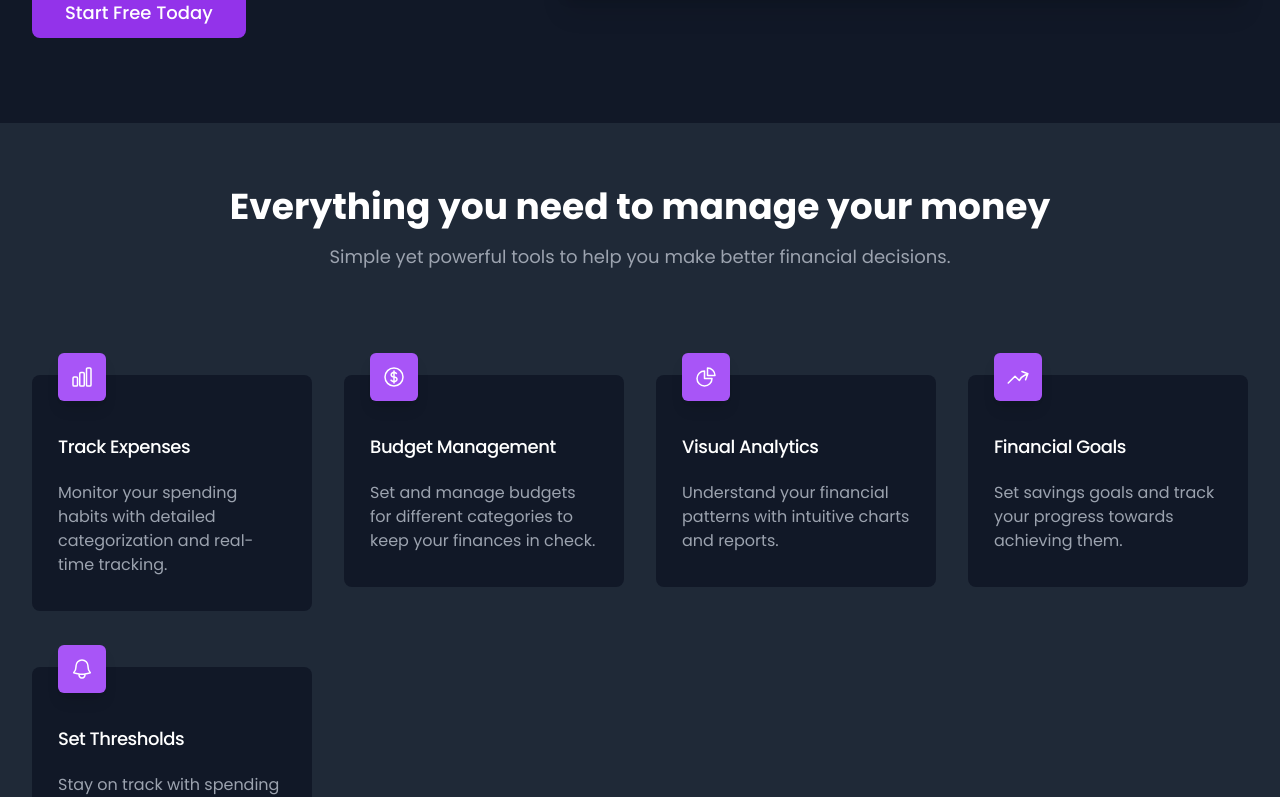
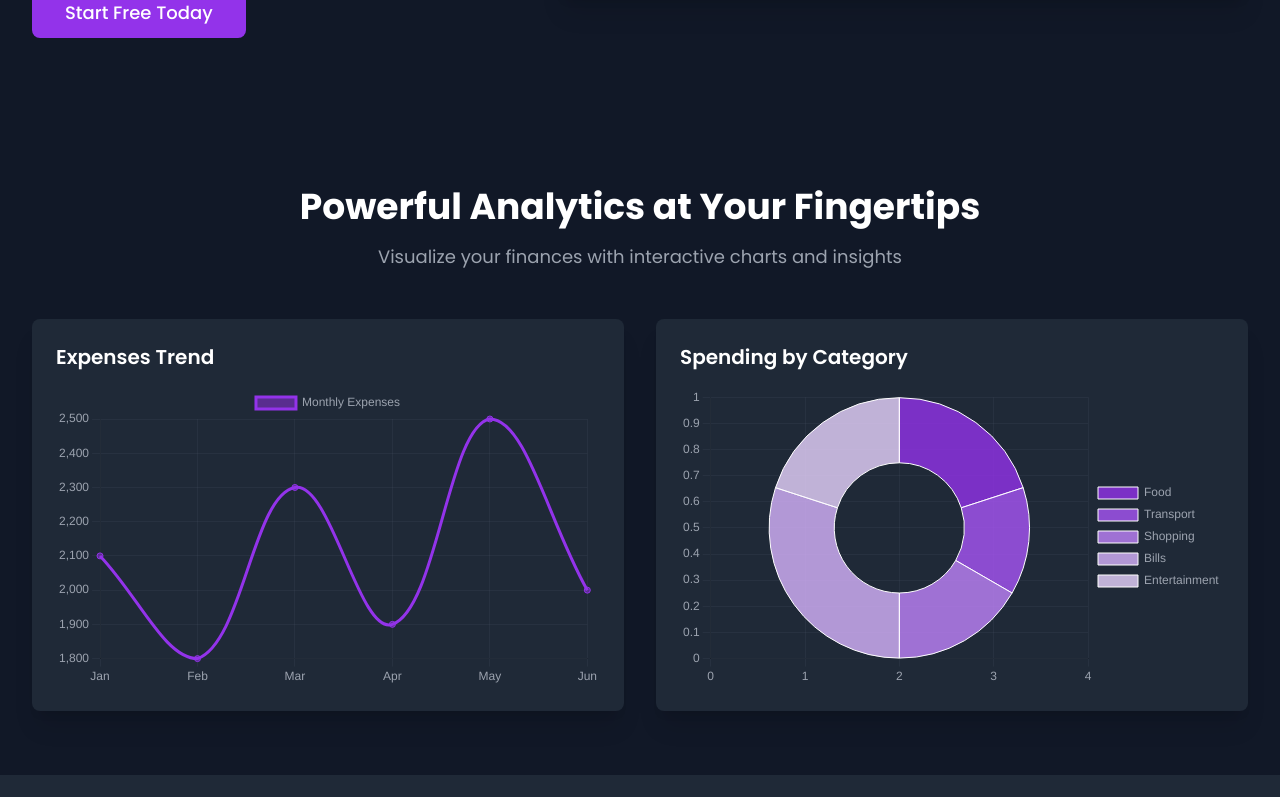
Before and after one commit to noturnachs/MoneyUP, a React (Create React App) app in the folder FRONT/: page / in a window 1280 px wide. Shown: the part 486-1283 px from the top of the page. Built offline with nearby package versions, Linux system fonts and the light colour scheme.

Commit message:
asdasdas

```diff
--- a/FRONT/src/pages/Analytics.jsx
+++ b/FRONT/src/pages/Analytics.jsx
@@ -1,19 +1,30 @@
 import { useState, useEffect } from "react";
 import {
-  ResponsiveContainer,
-  BarChart,
-  Bar,
-  XAxis,
-  YAxis,
-  CartesianGrid,
+  Chart as ChartJS,
+  CategoryScale,
+  LinearScale,
+  PointElement,
+  LineElement,
+  BarElement,
+  Title,
   Tooltip,
   Legend,
-  PieChart,
-  Pie,
-  Cell,
-  LineChart,
-  Line,
-} from "recharts";
+  ArcElement,
+} from "chart.js";
+import { Line, Bar, Doughnut } from "react-chartjs-2";
+
+// Register ChartJS components
+ChartJS.register(
+  CategoryScale,
+  LinearScale,
+  PointElement,
+  LineElement,
+  BarElement,
+  Title,
+  Tooltip,
+  Legend,
+  ArcElement
+);
 
 const Analytics = () => {
   const [timeframe, setTimeframe] = useState("monthly");
@@ -120,21 +131,106 @@ const Analytics = () => {
     }).format(value);
   };
 
-  // Custom tooltip for charts
-  const CustomTooltip = ({ active, payload, label }) => {
-    if (active && payload && payload.length) {
-      return (
-        <div className="bg-gray-800 p-4 border border-gray-700 rounded-lg">
-          <p className="text-gray-300">{label}</p>
-          {payload.map((entry, index) => (
-            <p key={index} style={{ color: entry.color }}>
-              {entry.name}: {formatCurrency(entry.value)}
-            </p>
-          ))}
-        </div>
-      );
-    }
-    return null;
+  // Add chart options
+  const chartOptions = {
+    responsive: true,
+    maintainAspectRatio: false,
+    plugins: {
+      legend: {
+        position: "top",
+        labels: {
+          color: "#9CA3AF",
+        },
+      },
+      tooltip: {
+        backgroundColor: "#1F2937",
+        titleColor: "#E5E7EB",
+        bodyColor: "#E5E7EB",
+        borderColor: "#374151",
+        borderWidth: 1,
+        padding: 12,
+        cornerRadius: 8,
+        callbacks: {
+          label: function (context) {
+            return `${context.dataset.label}: ${formatCurrency(context.raw)}`;
+          },
+        },
+      },
+    },
+    scales: {
+      y: {
+        ticks: {
+          color: "#9CA3AF",
+          callback: (value) => formatCurrency(value),
+        },
+        grid: {
+          color: "rgba(75, 85, 99, 0.2)",
+        },
+      },
+      x: {
+        ticks: {
+          color: "#9CA3AF",
+        },
+        grid: {
+          color: "rgba(75, 85, 99, 0.2)",
+        },
+      },
+    },
+  };
+
+  // Transform data for Chart.js
+  const barChartData = {
+    labels: incomeVsExpenses.map((item) => item.period),
+    datasets: [
+      {
+        label: "Income",
+        data: incomeVsExpenses.map((item) => item.income),
+        backgroundColor: "#10B981",
+        borderColor: "#10B981",
+        borderWidth: 1,
+      },
+      {
+        label: "Expenses",
+        data: incomeVsExpenses.map((item) => item.expenses),
+        backgroundColor: "#EF4444",
+        borderColor: "#EF4444",
+        borderWidth: 1,
+      },
+    ],
+  };
+
+  const doughnutData = {
+    labels: expensesByCategory.map((item) => item.category),
+    datasets: [
+      {
+        data: expensesByCategory.map((item) => item.amount),
+        backgroundColor: COLORS,
+        borderColor: "#1F2937",
+        borderWidth: 1,
+      },
+    ],
+  };
+
+  const lineChartData = {
+    labels: incomeVsExpenses.map((item) => item.period),
+    datasets: [
+      {
+        label: "Income",
+        data: incomeVsExpenses.map((item) => item.income),
+        borderColor: "#10B981",
+        backgroundColor: "rgba(16, 185, 129, 0.1)",
+        tension: 0.4,
+        fill: true,
+      },
+      {
+        label: "Expenses",
+        data: incomeVsExpenses.map((item) => item.expenses),
+        borderColor: "#EF4444",
+        backgroundColor: "rgba(239, 68, 68, 0.1)",
+        tension: 0.4,
+        fill: true,
+      },
+    ],
   };
 
   return (
@@ -194,25 +290,7 @@ const Analytics = () => {
             Income vs Expenses
           </h3>
           <div className="h-80">
-            <ResponsiveContainer width="100%" height="100%">
-              <BarChart data={incomeVsExpenses}>
-                <CartesianGrid strokeDasharray="3 3" stroke="#374151" />
-                <XAxis
-                  dataKey="period"
-                  stroke="#9CA3AF"
-                  tick={{ fill: "#9CA3AF" }}
-                />
-                <YAxis
-                  stroke="#9CA3AF"
-                  tick={{ fill: "#9CA3AF" }}
-                  tickFormatter={(value) => `₱${value.toLocaleString()}`}
-                />
-                <Tooltip content={<CustomTooltip />} />
-                <Legend />
-                <Bar dataKey="income" name="Income" fill="#10B981" />
-                <Bar dataKey="expenses" name="Expenses" fill="#EF4444" />
-              </BarChart>
-            </ResponsiveContainer>
+            <Bar data={barChartData} options={chartOptions} />
           </div>
         </div>
 
@@ -223,53 +301,19 @@ const Analytics = () => {
           </h3>
           <div className="h-80">
             {expensesByCategory.length > 0 ? (
-              <ResponsiveContainer width="100%" height="100%">
-                <PieChart>
-                  <Pie
-                    data={expensesByCategory}
-                    dataKey="amount"
-                    nameKey="category"
-                    cx="50%"
-                    cy="50%"
-                    innerRadius={0}
-                    outerRadius={90}
-                    label={({ name, percent }) => {
-                      if (percent < 0.03) return null; // Hide very small segments
-                      return `${name} ${(percent * 100).toFixed(0)}%`;
-                    }}
-                    labelLine={{
-                      strokeWidth: 1,
-                      stroke: "#6B7280",
-                      length: 10,
-                      angle: 45,
-                    }}
-                    labelStyle={{
-                      fill: "#9CA3AF", // text color
-                      fontSize: "12px",
-                      fontWeight: 500,
-                    }}
-                  >
-                    {expensesByCategory.map((entry, index) => (
-                      <Cell
-                        key={`cell-${index}`}
-                        fill={COLORS[index % COLORS.length]}
-                        strokeWidth={1}
-                        stroke="#1F2937" // dark border for contrast
-                      />
-                    ))}
-                  </Pie>
-                  <Tooltip
-                    formatter={(value) => formatCurrency(value)}
-                    contentStyle={{
-                      backgroundColor: "#1F2937",
-                      border: "1px solid #374151",
-                      borderRadius: "0.5rem",
-                      padding: "8px 12px",
-                      color: "#E5E7EB",
-                    }}
-                  />
-                </PieChart>
-              </ResponsiveContainer>
+              <Doughnut
+                data={doughnutData}
+                options={{
+                  ...chartOptions,
+                  plugins: {
+                    ...chartOptions.plugins,
+                    legend: {
+                      ...chartOptions.plugins.legend,
+                      position: "right",
+                    },
+                  },
+                }}
+              />
             ) : (
               <div className="h-full flex items-center justify-center">
                 <p className="text-gray-400 text-lg">No expenses found</p>
@@ -284,37 +328,7 @@ const Analytics = () => {
             Income & Expenses Trend
           </h3>
           <div className="h-80">
-            <ResponsiveContainer width="100%" height="100%">
-              <LineChart data={incomeVsExpenses}>
-                <CartesianGrid strokeDasharray="3 3" stroke="#374151" />
-                <XAxis
-                  dataKey="period"
-                  stroke="#9CA3AF"
-                  tick={{ fill: "#9CA3AF" }}
-                />
-                <YAxis
-                  stroke="#9CA3AF"
-                  tick={{ fill: "#9CA3AF" }}
-                  tickFormatter={(value) => `₱${value.toLocaleString()}`}
-                />
-                <Tooltip content={<CustomTooltip />} />
-                <Legend />
-                <Line
-                  type="monotone"
-                  dataKey="income"
-                  stroke="#10B981"
-                  strokeWidth={2}
-                  dot={{ fill: "#10B981" }}
-                />
-                <Line
-                  type="monotone"
-                  dataKey="expenses"
-                  stroke="#EF4444"
-                  strokeWidth={2}
-                  dot={{ fill: "#EF4444" }}
-                />
-              </LineChart>
-            </ResponsiveContainer>
+            <Line data={lineChartData} options={chartOptions} />
           </div>
         </div>
       </div>
--- a/FRONT/src/pages/Landing.jsx
+++ b/FRONT/src/pages/Landing.jsx
@@ -11,6 +11,32 @@ import { useState, useEffect, useRef } from "react";
 import { motion, useAnimation, useScroll, useInView } from "framer-motion";
 import Pricing from "./Pricing";
 import showcaseImage from "../components/images/showcase.png";
+import {
+  Chart as ChartJS,
+  CategoryScale,
+  LinearScale,
+  PointElement,
+  LineElement,
+  BarElement,
+  Title,
+  Tooltip,
+  Legend,
+  ArcElement,
+} from "chart.js";
+import { Line, Bar, Doughnut } from "react-chartjs-2";
+
+// Register ChartJS components
+ChartJS.register(
+  CategoryScale,
+  LinearScale,
+  PointElement,
+  LineElement,
+  BarElement,
+  Title,
+  Tooltip,
+  Legend,
+  ArcElement
+);
 
 const Landing = () => {
   const { user, logout } = useAuth();
@@ -146,6 +172,70 @@ const Landing = () => {
     }
   }, [ctaInView, ctaControls]);
 
+  // Add these chart configurations inside the Landing component
+  const chartData = {
+    expenses: {
+      labels: ["Jan", "Feb", "Mar", "Apr", "May", "Jun"],
+      datasets: [
+        {
+          label: "Monthly Expenses",
+          data: [2100, 1800, 2300, 1900, 2500, 2000],
+          borderColor: "rgb(147, 51, 234)",
+          backgroundColor: "rgba(147, 51, 234, 0.5)",
+          tension: 0.4,
+        },
+      ],
+    },
+    categories: {
+      labels: ["Food", "Transport", "Shopping", "Bills", "Entertainment"],
+      datasets: [
+        {
+          label: "Spending by Category",
+          data: [300, 200, 250, 450, 300],
+          backgroundColor: [
+            "rgba(147, 51, 234, 0.8)",
+            "rgba(168, 85, 247, 0.8)",
+            "rgba(192, 132, 252, 0.8)",
+            "rgba(216, 180, 254, 0.8)",
+            "rgba(233, 213, 255, 0.8)",
+          ],
+          borderWidth: 1,
+        },
+      ],
+    },
+  };
+
+  const chartOptions = {
+    responsive: true,
+    maintainAspectRatio: false,
+    plugins: {
+      legend: {
+        position: "top",
+        labels: {
+          color: "#9CA3AF",
+        },
+      },
+    },
+    scales: {
+      y: {
+        ticks: {
+          color: "#9CA3AF",
+        },
+        grid: {
+          color: "rgba(75, 85, 99, 0.2)",
+        },
+      },
+      x: {
+        ticks: {
+          color: "#9CA3AF",
+        },
+        grid: {
+          color: "rgba(75, 85, 99, 0.2)",
+        },
+      },
+    },
+  };
+
   return (
     <div className="bg-gray-900 min-h-screen">
       {/* Navigation */}
@@ -264,6 +354,65 @@ const Landing = () => {
                   {/* Optional Floating Elements */}
                   <div className="absolute inset-0 bg-gradient-to-tr from-purple-500/10 to-transparent pointer-events-none"></div>
                 </motion.div>
+              </div>
+            </motion.div>
+          </div>
+        </div>
+      </motion.div>
+
+      {/* Charts Section */}
+      <motion.div
+        initial="hidden"
+        animate={featuresControls}
+        variants={containerVariants}
+        className="bg-gray-900 py-16"
+      >
+        <div className="max-w-7xl mx-auto px-4 sm:px-6 lg:px-8">
+          <motion.div variants={itemVariants} className="text-center mb-12">
+            <h2 className="text-3xl font-extrabold text-white sm:text-4xl">
+              Powerful Analytics at Your Fingertips
+            </h2>
+            <p className="mt-4 text-lg text-gray-400">
+              Visualize your finances with interactive charts and insights
+            </p>
+          </motion.div>
+
+          <div className="grid grid-cols-1 lg:grid-cols-2 gap-8">
+            {/* Expenses Trend Chart */}
+            <motion.div
+              variants={itemVariants}
+              className="bg-gray-800 p-6 rounded-lg shadow-xl"
+            >
+              <h3 className="text-xl font-semibold text-white mb-4">
+                Expenses Trend
+              </h3>
+              <div className="h-[300px]">
+                <Line data={chartData.expenses} options={chartOptions} />
+              </div>
+            </motion.div>
+
+            {/* Spending by Category Chart */}
+            <motion.div
+              variants={itemVariants}
+              className="bg-gray-800 p-6 rounded-lg shadow-xl"
+            >
+              <h3 className="text-xl font-semibold text-white mb-4">
+                Spending by Category
+              </h3>
+              <div className="h-[300px]">
+                <Doughnut
+                  data={chartData.categories}
+                  options={{
+                    ...chartOptions,
+                    plugins: {
+                      ...chartOptions.plugins,
+                      legend: {
+                        ...chartOptions.plugins.legend,
+                        position: "right",
+                      },
+                    },
+                  }}
+                />
               </div>
             </motion.div>
           </div>
```
